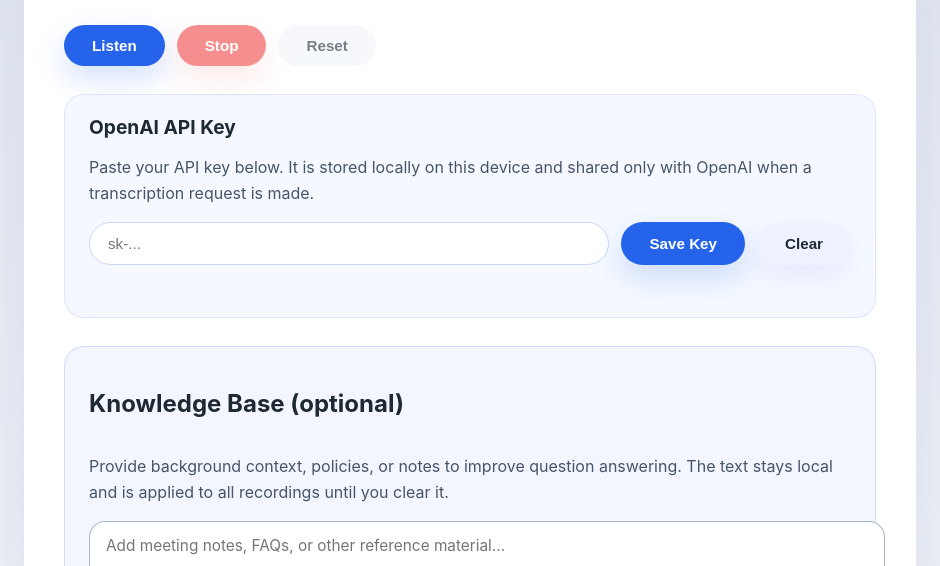
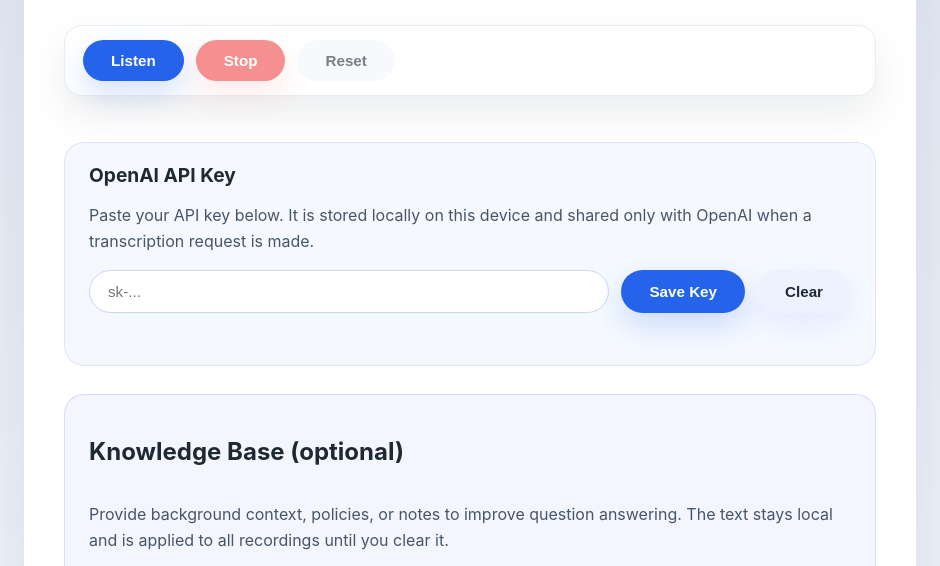
Before and after one commit to mikeshobes718/DesktopTranscriber, an Electron app: page index.html in a window 940 px wide. Shown: the part 193-759 px from the top of the page. Drawn offline with Linux system fonts and the light colour scheme; no server answers.

Commit message:
Make recording controls sticky

```diff
--- a/styles.css
+++ b/styles.css
@@ -42,6 +42,15 @@
   flex-wrap: wrap;
   gap: 12px;
   align-items: center;
+  position: sticky;
+  top: 16px;
+  z-index: 30;
+  background-color: rgba(255, 255, 255, 0.95);
+  border: 1px solid rgba(226, 232, 240, 0.8);
+  padding: 14px 18px;
+  border-radius: 18px;
+  box-shadow: 0 18px 40px rgba(15, 23, 42, 0.08);
+  margin-bottom: 18px;
 }
 
 .api-key {
```
